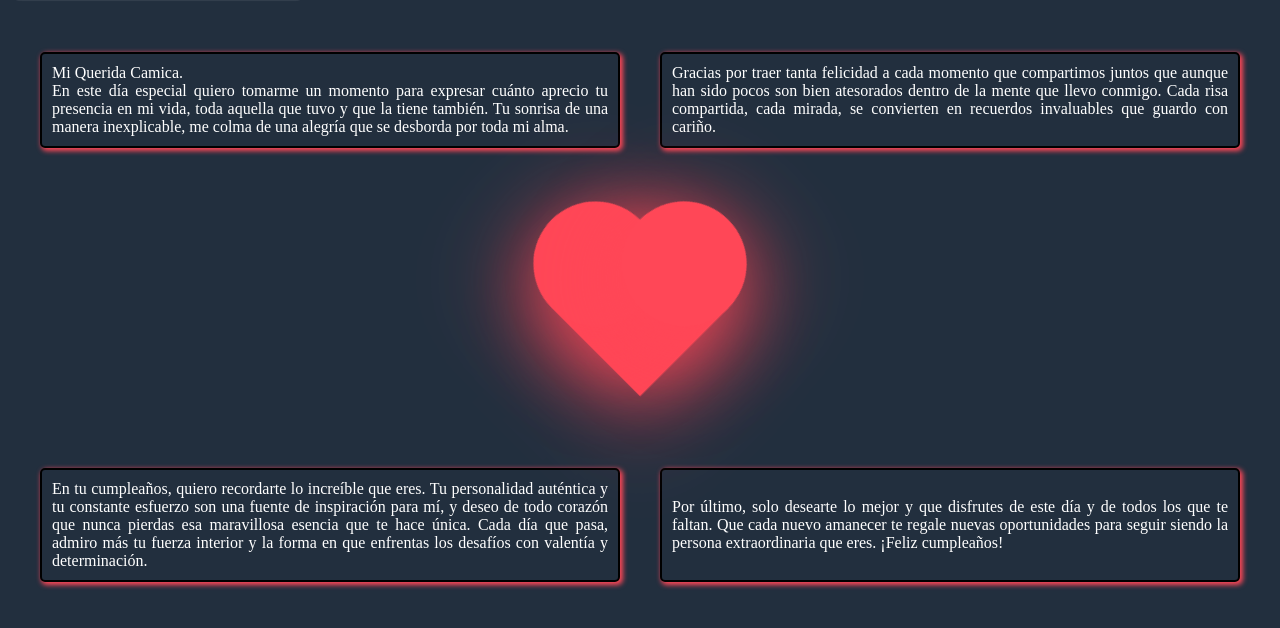
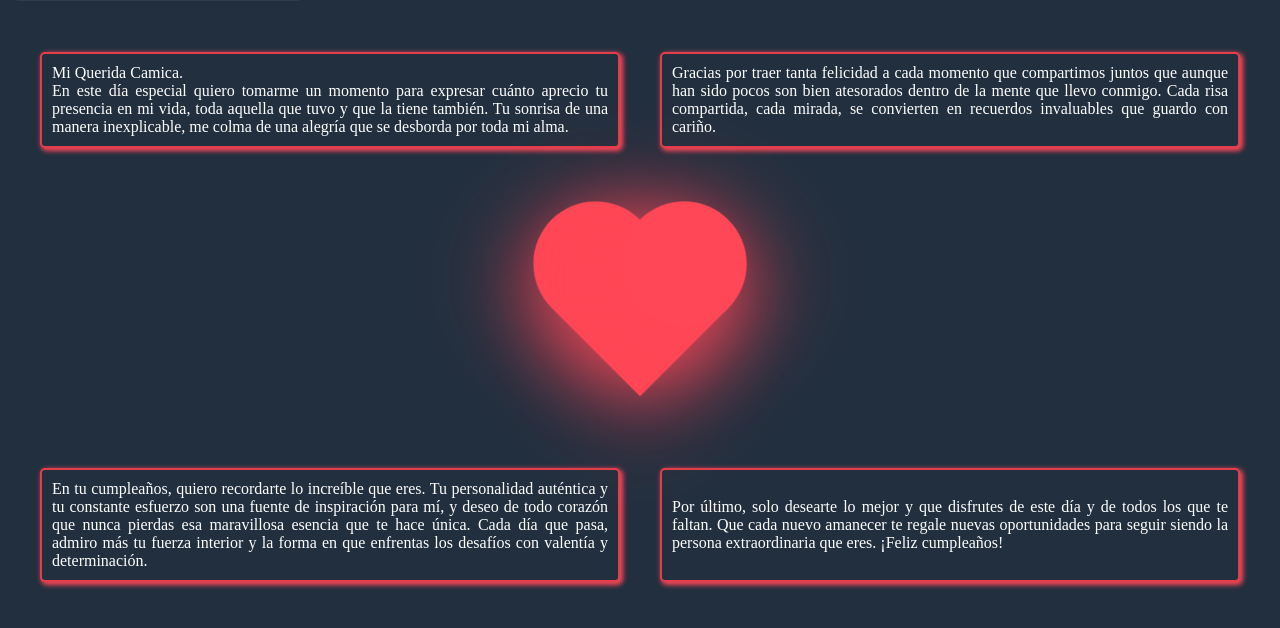
Before and after one commit to BrAlMoCa/cumple.github.io, a plain HTML site: page index.html in a window 1280 px wide. Shown: the part 68-696 px from the top of the page. Drawn offline with Linux system fonts and the light colour scheme.

Commit message:
Update style.css
cambio del color de borde

```diff
--- a/style.css
+++ b/style.css
@@ -42,7 +42,7 @@ header {
     padding: 10px;
     border-radius: 5px;
     height: auto;
-    border: #000 solid 2px;
+    border: #e43d4b solid 2px;
     box-shadow: 2px 2px 5px 1px #ff4757;
     color: white;
 }
```
